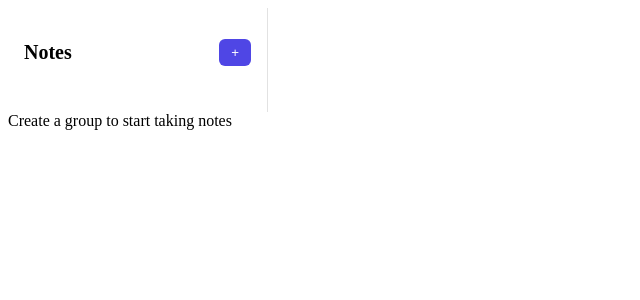
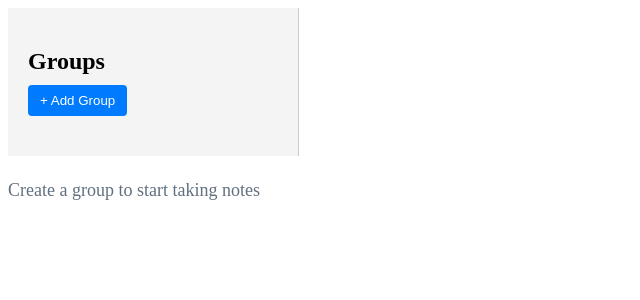
Before and after one commit to Saurabh8423/Notes-App, a React (Create React App) app: page / in a window 1280 px wide. Shown: the top 300 px of the page, without its empty margins (0-640 px from the left). Built offline with nearby package versions, Linux system fonts and the light colour scheme.

Commit message:
Added NotesItem and styles and some bugging code

```diff
--- a/src/App.js
+++ b/src/App.js
@@ -1,13 +1,16 @@
 import { useEffect, useState } from "react";
 import "./App.js";
 import Sidebar from "./components/Sidebar/Sidebar";
+import GroupPopup from "./components/GroupPopup/GroupPopup.js";
 import Notes from "./components/Notes/Notes";
 import { getGroups, getNotesForGroup, addGroup } from "./utils/storage";
+import "./App.css";
 
 function App() {
   const [groups, setGroups] = useState([]);
   const [activeGroup, setActiveGroup] = useState(null);
   const [notes, setNotes] = useState([]);
+  const [popupOpen, setPopupOpen] = useState(false);
 
   useEffect(() => {
     const g = getGroups();
@@ -17,16 +20,11 @@ function App() {
     }
   }, []);
 
-  useEffect(() => {
-    if (activeGroup) {
-      const n = getNotesForGroup(activeGroup);
-      setNotes(n);
-    } else {
-      setNotes([]);
-    }
+ useEffect(() => {
+    if (activeGroup) setNotes(getNotesForGroup(activeGroup));
   }, [activeGroup]);
 
-  function handleAddGroup(name) {
+  const handleAddGroup= (name) => {
     const added = addGroup(name);
     if (added) {
       const g = getGroups();
@@ -36,9 +34,6 @@ function App() {
     return added;
   }
 
-  function refreshNotes() {
-    if (activeGroup) setNotes(getNotesForGroup(activeGroup));
-  }
 
   return (
     <div className="app">
@@ -47,22 +42,17 @@ function App() {
         activeGroup={activeGroup}
         setActiveGroup={setActiveGroup}
         onAddGroup={handleAddGroup}
+        setPopupOpen={setPopupOpen}
       />
 
-      <main className="main">
-        {activeGroup ? (
-          <Notes
-            key={activeGroup}
-            groupName={activeGroup}
-            notes={notes}
-            refreshNotes={refreshNotes}
-          />
-        ) : (
-          <div className="empty">
-            Create a group to start taking notes
-          </div>
-        )}
-      </main>
+     {activeGroup ? (
+      <Notes groupName={activeGroup} notes={notes} refreshNotes={()=> setNotes(getNotesForGroup(activeGroup))} />
+     ) : (
+      <div className="empty">Create a group to start taking notes </div>
+     )}
+     {popupOpen && (
+      <GroupPopup closePopup={() => setPopupOpen(false)} onCreate ={handleAddGroup} />
+     )}
     </div>
   );
 }
--- a/src/components/GroupPopup/GroupPopup.js
+++ b/src/components/GroupPopup/GroupPopup.js
@@ -1,14 +1,16 @@
 import React, { useState } from "react";
 import "./GroupPopup..css";
 
-const GroupPopup = ({ closePopup, addGroup }) => {
-  const [name , setName] = useState("");
+const GroupPopup = ({ closePopup, onCreate }) => {
+  const [name, setName] = useState("");
 
-  const handleSubmit =()=>{
-    if (name.trim().length <2) return;
-    addGroup({id:Date.now(), name});
-    setName("");
-    closePopup();
+  const handleSubmit = () => {
+    if (name.trim().length < 2) return;
+    const ok = onCreate(name);
+    if (ok) {
+      setName("");
+      closePopup();
+    }
   };
 
   return (
@@ -18,7 +20,7 @@ const GroupPopup = ({ closePopup, addGroup }) => {
         <input
           type="text"
           value={name}
-          onChange={(e) => SVGAnimateTransformElement(e.target.value)}
+          onChange={(e) => setName(e.target.value)}
           placeholder="Group name"
         />
         <button onClick={handleSubmit}>Create</button>
--- a/src/components/NoteItem/NoteItem.css
+++ b/src/components/NoteItem/NoteItem.css
@@ -0,0 +1,27 @@
+.note-item {
+  padding: 10px;
+  border-bottom: 1px solid #ddd;
+}
+
+.note-item p {
+  margin: 0 0 4px;
+}
+
+.note-item small {
+  color: #666;
+}
+
+.note-actions button {
+  margin-right: 5px;
+  padding: 4px 8px;
+  font-size: 12px;
+  background: #007bff;
+  color: #fff;
+  border: none;
+  border-radius: 4px;
+  cursor: pointer;
+}
+
+.note-actions button:hover {
+  background: #0056b3;
+}
--- a/src/components/NoteItem/NoteItem.js
+++ b/src/components/NoteItem/NoteItem.js
@@ -0,0 +1,43 @@
+import React, { useState } from "react";
+import {updateNote, deleteNote} from "../../utils/storage";
+import "./NoteItem.css";
+
+const NoteItem = ({ note, group }) => {
+
+    const [editing, setEditing] = useState(false);
+    const [content, setContent] = useState(note.content);
+
+    const handleUpdate =() =>{
+        if (content.trim()) {
+            updateNote(group, note.id, content);
+            setEditing(false);
+        }
+    };
+
+  return (
+    <div className="note-item">
+      {editing ? (
+        <>
+          <textarea
+            value={content}
+            onChange={(e) => setContent(e.target.value)}
+          />
+          <button onClick={handleUpdate}>Save</button>
+        </>
+      ) : (
+        <>
+          <p>{note.content}</p>
+          <small>Created: {new Date(note.createdAt).toLocaleString()}</small>
+          <br />
+          <small>Updated: {new Date(note.updatedAt).toLocaleString()}</small>
+          <div className="note-actions">
+            <button onClick={() => setEditing(true)}>Edit</button>
+            <button onClick={() => deleteNote(group, note.id)}>Delete</button>
+          </div>
+        </>
+      )}
+    </div>
+  );
+};
+
+export default NoteItem;
--- a/src/components/Sidebar/Sidebar.css
+++ b/src/components/Sidebar/Sidebar.css
@@ -1,76 +1,55 @@
 .sidebar {
-    width: 260px;
-    background: #fff;
-    border-right: 1px solid #e2e2e2;
-    display: flex;
-    flex-direction: column;
-    padding: 16px;
-    box-sizing: border-box;
-
+  width: 250px;
+  background: #f4f4f4;
+  padding: 20px;
+  border-right: 1px solid #ccc;
 }
 
-.header {
-  display: flex;
-  justify-content: space-between;
-  align-items: center;
-  margin-bottom: 16px;
+.sidebar h2 {
+  margin-bottom: 10px;
 }
 
-.title {
-  font-size: 20px;
-  font-weight: bold;
-}
-
-.createBtn {
-  background: #4f46e5;
+.add-group-btn {
+  display: block;
+  margin-bottom: 20px;
+  padding: 8px 12px;
+  background: #007bff;
   color: #fff;
   border: none;
-  padding: 6px 12px;
-  border-radius: 6px;
+  border-radius: 4px;
   cursor: pointer;
 }
 
-.createBtn:hover {
-  background: #4338ca;
+.add-group-btn:hover {
+  background: #0056b3;
 }
 
-.groupsList {
-  display: flex;
-  flex-direction: column;
-  gap: 8px;
+.sidebar ul {
+  list-style: none;
+  padding: 0;
 }
 
-.groupItem {
+.sidebar li {
   display: flex;
   align-items: center;
-  gap: 10px;
   padding: 8px;
-  border-radius: 6px;
   cursor: pointer;
-  transition: background 0.2s;
 }
 
-.groupItem:hover {
-  background: #f3f4f6;
+.sidebar li.active {
+  background: #e0e0e0;
 }
 
-.groupItem.active {
-  background: #e0e7ff;
-}
-
-.avatar {
-  width: 32px;
-  height: 32px;
-  border-radius: 50%;
-  background: #4f46e5;
+.group-avatar {
+  width: 30px;
+  height: 30px;
+  background: #007bff;
   color: #fff;
   display: flex;
+  align-items: center;
   justify-content: center;
-  align-items: center;
+  border-radius: 50%;
+  margin-right: 10px;
   font-size: 14px;
   font-weight: bold;
 }
-
-.groupName {
-  font-size: 16px;
-}
--- a/src/components/Sidebar/Sidebar.js
+++ b/src/components/Sidebar/Sidebar.js
@@ -1,58 +1,19 @@
-import React, { useState } from "react";
+import React from 'react';
 import './Sidebar.css';
-import GroupPopup from "../GroupPopup/GroupPopup";
 
-export default function Sidebar({ groups, activeGroup, setActiveGroup, onAddGroup }) {
-  const [isPopupOpen, setIsPopupOpen]= useState(false);
-
-  function openPopup(){
-    setIsPopupOpen(true);
-  }
-
-  function closePopup(){
-    setIsPopupOpen(false)
-  }
-
-  function handleCreate(name) {
-    const ok = onAddGroup(name);
-    if (ok) closePopup();
-    return ok;
-  }
-
-
-
+export default function Sidebar({ groups, activeGroup, setActiveGroup, onAddGroup, setPopupOpen }) {
   return (
-    <aside className="sidebar">
-      <div className="header">
-        <h2 className="title">Notes</h2>
-        <button className="createBtn" onClick={openPopup}>
-          +
-        </button>
-      </div>
-
-      <div className="groupsList">
-        {groups.map((g) => (
-          <div
-            key={g}
-            className={`$ "groupItem" ${
-              activeGroup === g ? "active" : ""
-            }`}
-            onClick={() => setActiveGroup(g)}
-          >
-            <div className="avatar">{getAvatarLetters(g)}</div>
-            <div className="groupName">{g}</div>
-          </div>
+    <div className="sidebar">
+      <h2>Groups</h2>
+      <button onClick={() => setPopupOpen(true)} className="add-group-btn">+ Add Group</button>
+      <ul>
+        {groups.map((g, idx) => (
+          <li key={idx} className={activeGroup === g ? 'active' : ''} onClick={() => setActiveGroup(g)}>
+            <div className="group-avatar">{g.slice(0, 2).toUpperCase()}</div>
+            <span>{g}</span>
+          </li>
         ))}
-      </div>
-      {isPopupOpen && (
-        <GroupPopup onClose={closePopup} onCreate={handleCreate} />
-      )}
-    </aside>
+      </ul>
+    </div>
   );
-};
-
-function getAvatarLetters(name) {
-  const trimmed = name.trim();
-  const letters = trimmed.slice(0, 2).toUpperCase();
-  return letters;
 }
--- a/src/index.js
+++ b/src/index.js
@@ -1,10 +1,9 @@
 import React from 'react';
 import ReactDOM from 'react-dom/client';
 import App from './App';
+import "./App.css";
 
 const root = ReactDOM.createRoot(document.getElementById('root'));
 root.render(
-  <React.StrictMode>
-    <App />
-  </React.StrictMode>
+  <App />
 );
```
